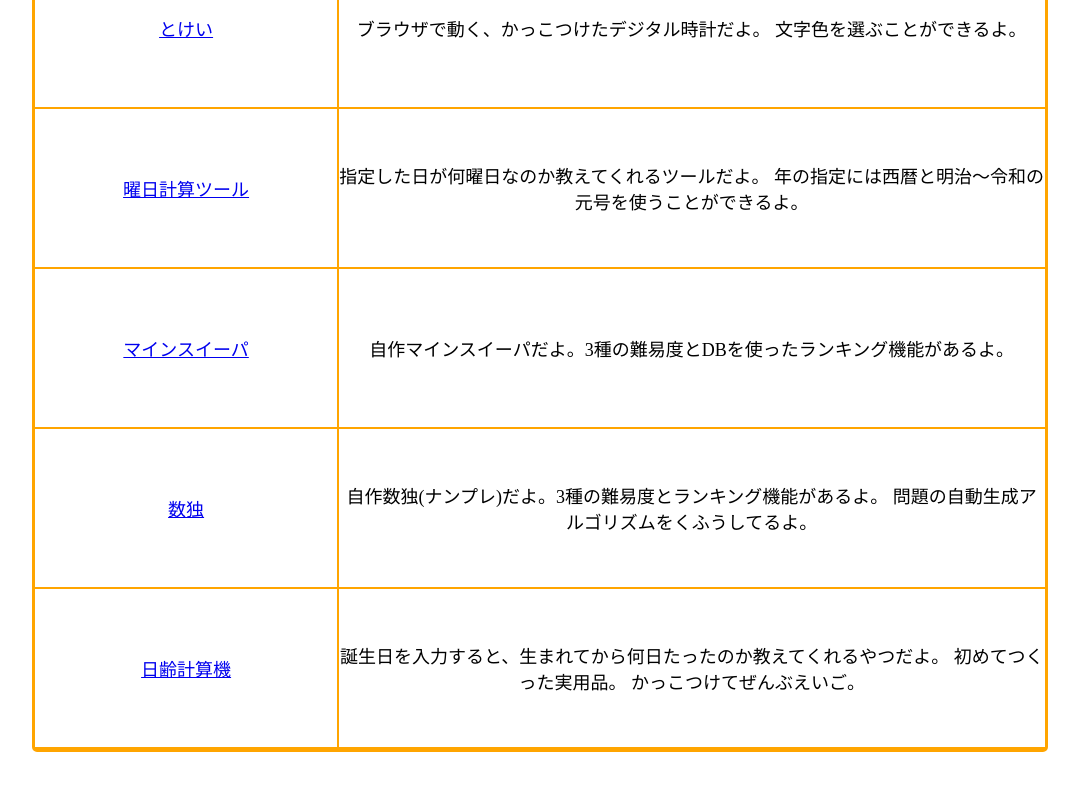
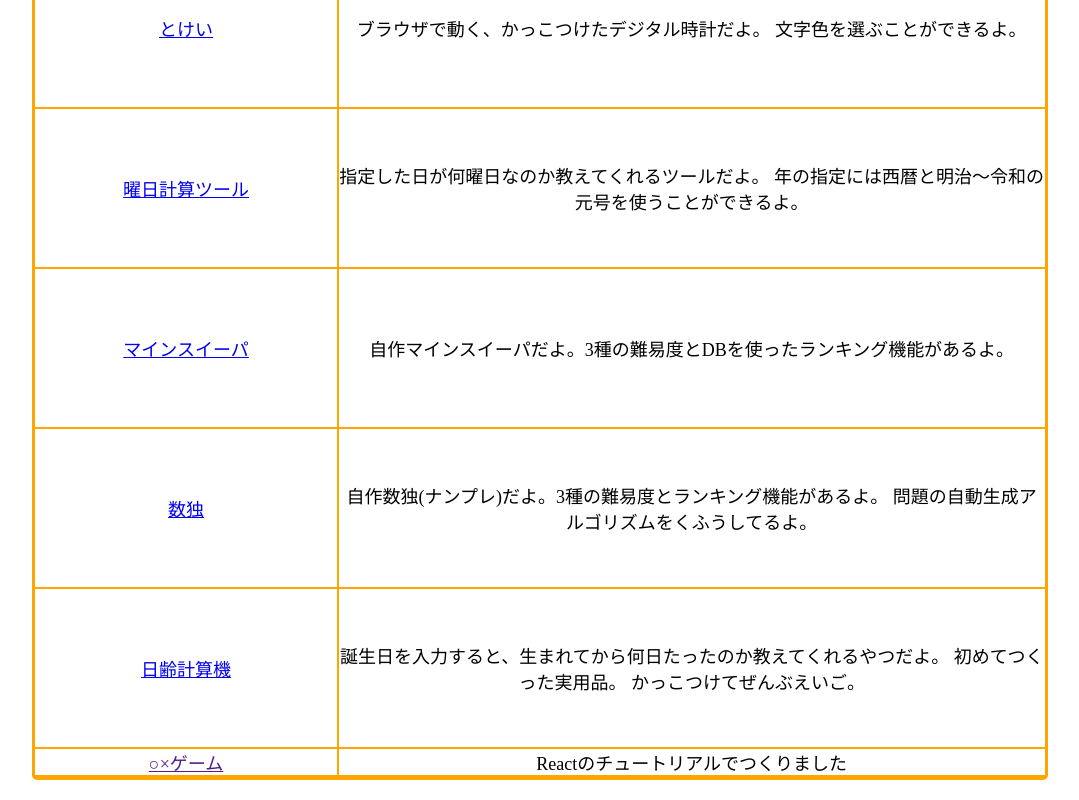
Before and after one commit to o-tori/sitemap, a plain HTML site: page index.html in a window 1280 px wide. Shown: the part 379-1179 px from the top of the page, without its empty margins (100-1179 px from the left). Before the commit the page ends 1151 px from the top, so only its background shows below. Drawn offline with Linux system fonts and the light colour scheme.

Commit message:
add react tutorial

```diff
--- a/index.html
+++ b/index.html
@@ -53,10 +53,14 @@
       初めてつくった実用品。 かっこつけてぜんぶえいご。
     </div>
 
+    <a href="" class="item leftItem">○×ゲーム</a>
+    <div class="item rightItem">
+      Reactのチュートリアルでつくりました
+    </div>
+
     <a href="" class="item leftItem"></a>
     <div class="item rightItem">
     </div>
-
 
   </div>
 
```
